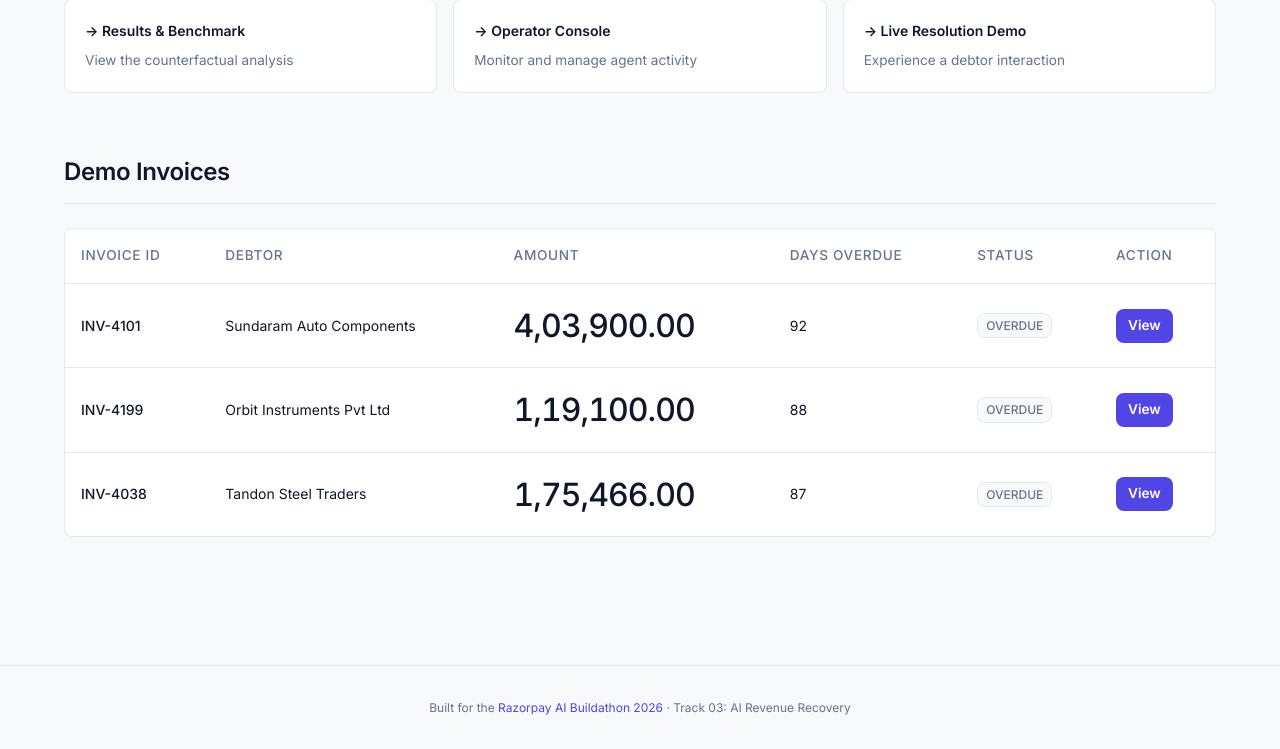
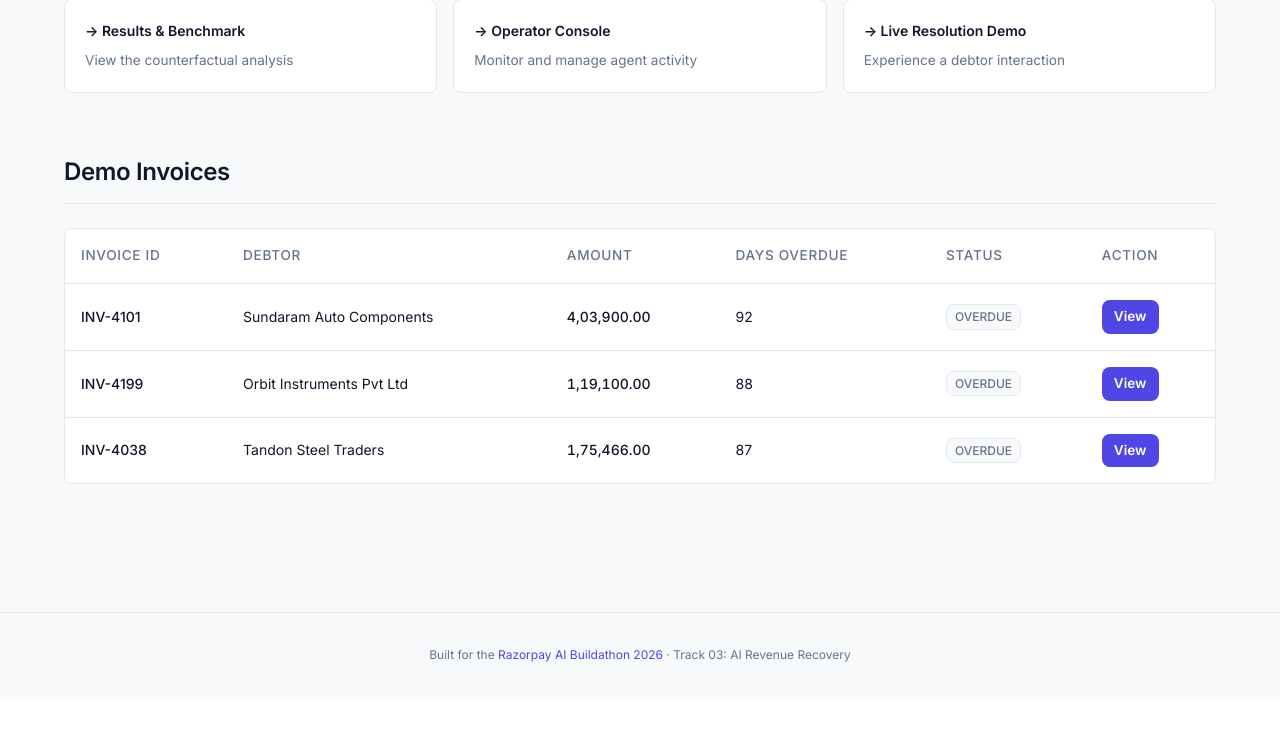
Before and after one commit to uditdaftary/RPay-build-recovery-agent, a FastAPI app: page / in a window 1280 px wide. Shown: the part 1188-1937 px from the top of the page. After the commit the page ends 1850 px from the top, so only its background shows below. Run offline with FastAPI, Linux system fonts and the light colour scheme; parts of the project's set-up code (start-up, migrations or seed data) failed here and were passed over; some libraries are stand-ins or nearby versions.

Commit message:
fix(ui): drop the shared amount rule that inflated the invoice table
Moving `.amount` into the design system collided with the name index.html
already used for a table cell. The local override reset font-variant-numeric
and font-weight but never font-size, so every amount in the Demo Invoices table
rendered at 32px with -0.03em tracking, blowing out the row height and column
width on the landing page.

Deleted rather than scoped: nothing used the shared rule. The resolution page's
display figure is `.amount-huge`, and the table wants the local rule, which now
applies alone. Same class of bug as the unstyled `badge-pill` this branch set
out to fix, introduced in the opposite direction.

```diff
--- a/app/templates/base.html
+++ b/app/templates/base.html
@@ -318,16 +318,6 @@
     font-weight: 500;
   }
 
-  /* --- Amount --- */
-  .amount {
-    font-size: 32px;
-    font-weight: 700;
-    letter-spacing: -0.03em;
-    color: var(--text);
-    margin: 8px 0 4px;
-    font-feature-settings: 'tnum' 1;
-  }
-
   /* --- Utility --- */
   .flex { display: flex; }
   .items-center { align-items: center; }
```
